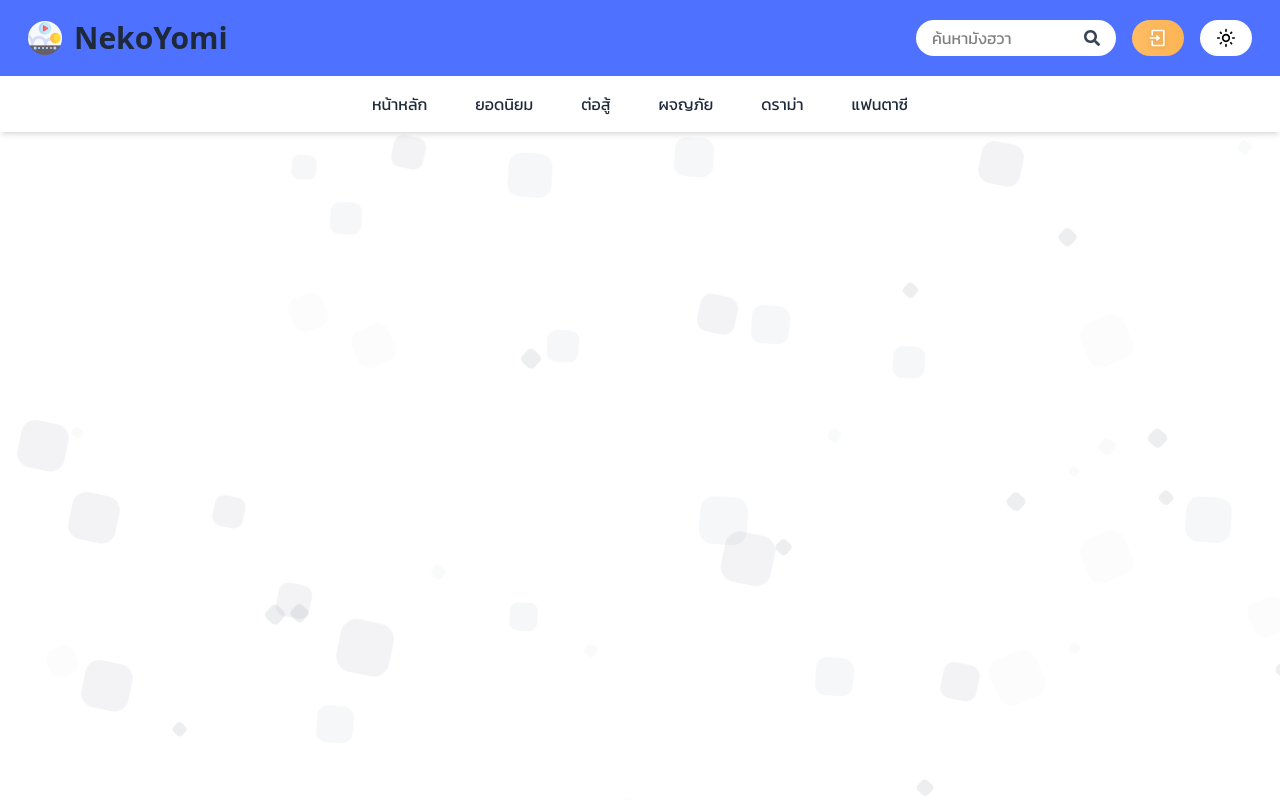
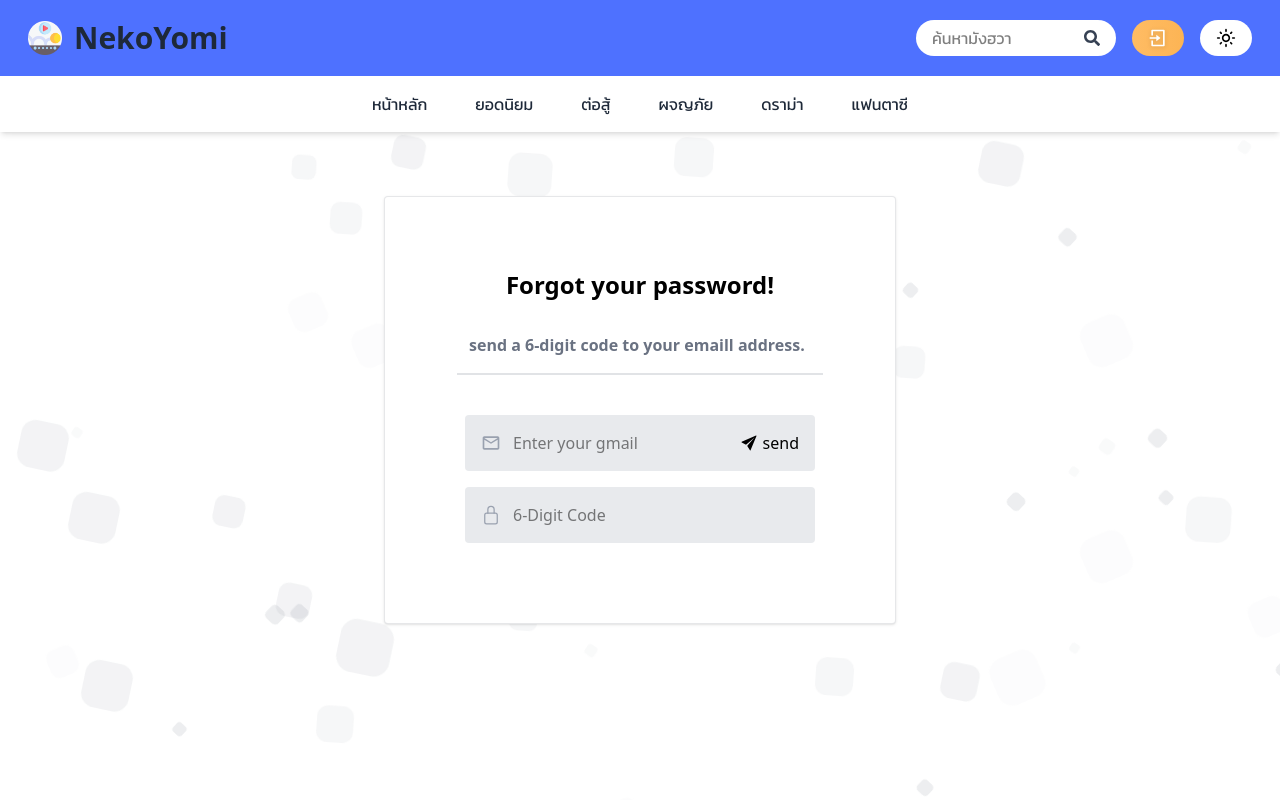
Before and after one commit to ssrpsx/nekoyomi-web, a React (Vite) app: page /forgot in a window 1280 px wide. Built offline with nearby package versions, Linux system fonts and the light colour scheme.

Commit message:
added function : forgot_password

```diff
--- a/src/App.jsx
+++ b/src/App.jsx
@@ -3,6 +3,7 @@ import Navbar from './components/Navbar/navbar'
 import Bg from './components/BG/background'
 import Home from './link/home'
 import Auth from './components/auth/auth'
+import Forgot from './link/forgot'
 import { BrowserRouter, Route, Routes } from 'react-router-dom'
 
 function App() {
@@ -13,6 +14,7 @@ function App() {
       <Routes>
         <Route path='/' element={<Home />}/>
         <Route path='/Auth' element={<Auth />}/>
+        <Route path='/forgot' element={<Forgot />}/>
       </Routes>
     </BrowserRouter>
   )
--- a/src/components/Navbar/navbar.jsx
+++ b/src/components/Navbar/navbar.jsx
@@ -1,5 +1,5 @@
 import React, { useState } from 'react'
-import { useLocation, useNavigate } from 'react-router-dom';
+import { useNavigate } from 'react-router-dom';
 
 import Logo from "../../assets/Logo.png"
 
--- a/src/components/auth/auth.jsx
+++ b/src/components/auth/auth.jsx
@@ -1,19 +1,46 @@
 import React, { useState } from 'react'
-import Logo from "../../assets/Logo.png"
+import { useNavigate } from 'react-router-dom';
 import { MdOutlineMailOutline } from "react-icons/md";
 import { FaRegUser } from "react-icons/fa6";
 import { IoLockClosedOutline } from "react-icons/io5";
 
 function Login() {
+    const navigate = useNavigate();
+    const [ismenu, setismenu] = useState(false)
+    const [username, setusername] = useState("")
+    const [password, setpassword] = useState("")
+
+    const handleLogin = () => {
+        if (!username || !password) {
+            alert("Please enter both username and password.");
+            return;
+        }
+
+        //code
+
+        alert("Logged in successfully!");
+    };
+
+    const handleLoginClick = () => {
+        navigate('/forgot');
+    };
     return (
         <div className='block'>
             <div className='p-2 text-center relative'>
                 <FaRegUser className="absolute left-6 top-1/2 transform -translate-y-1/2 text-gray-400 text-xl" />
-                <input type="text" placeholder='ีUsername' className='p-4 pl-12 w-full bg-gray-300/50 rounded dark:bg-gray-400/50 dark:text-gray-300' />
+                <input type="text"
+                    placeholder='Username'
+                    required
+                    onChange={e => setusername(e.target.value)}
+                    className='p-4 pl-12 w-full bg-gray-300/50 rounded dark:bg-gray-400/50 dark:text-gray-300' />
             </div>
             <div className='p-2 text-center relative'>
                 <IoLockClosedOutline className="absolute left-6 top-1/2 transform -translate-y-1/2 text-gray-400 text-xl" />
-                <input type="password" placeholder='Password' className='p-4 pl-12 w-full bg-gray-300/50 rounded dark:bg-gray-400/50 dark:text-gray-300' />
+                <input type="password"
+                    placeholder='Password'
+                    required
+                    onChange={e => setpassword(e.target.value)}
+                    className='p-4 pl-12 w-full bg-gray-300/50 rounded dark:bg-gray-400/50 dark:text-gray-300' />
             </div>
             <div className='p-2 mt-1 mb-5 block sm:flex justify-between'>
                 <div className='mb-2 sm:mb-0'>
@@ -21,40 +48,85 @@ function Login() {
                     <span className='text-gray-700 dark:text-gray-400'>Remember me</span>
                 </div>
                 <div>
-                    <a href="#" className='text-blue-600 dark:text-blue-400'>Forgot password?</a>
+                    <a className='text-blue-600 dark:text-blue-400 cursor-pointer' onClick={handleLoginClick}>Forgot password?</a>
                 </div>
             </div>
             <div className='p-2 text-center'>
-                <button className='w-full bg-[#5313c4] p-4 rounded text-white font-bold cursor-pointer' onClick={() => { alert("You have been Sign Up is Success") }}>Log in</button>
+                <button className='w-full bg-[#5313c4] p-4 rounded text-white font-bold cursor-pointer' onClick={handleLogin}>Log in</button>
             </div>
         </div>
     )
 }
+function SignUp() {
+    const [gmail, setGmail] = useState("");
+    const [username, setUsername] = useState("");
+    const [password, setPassword] = useState("");
 
-function SignUp() {
+    const handleSignUp = () => {
+        if (!gmail || !username || !password) {
+            alert("Please fill in all fields.");
+            return;
+        }
+
+        if (!gmail.includes("@") || !gmail.includes(".")) {
+            alert("Please enter a valid Gmail address.");
+            return;
+        }
+
+        //code
+
+        alert("You have signed up successfully!");
+    };
+
     return (
         <div className='block'>
             <div className='p-2 text-center relative'>
                 <MdOutlineMailOutline className="absolute left-6 top-1/2 transform -translate-y-1/2 text-gray-400 text-xl" />
-                <input type="gmail" placeholder='Gmail' className='p-4 pl-12 w-full bg-gray-300/50 rounded dark:bg-gray-400/50 dark:text-gray-300' />
+                <input
+                    type="email"
+                    placeholder='Gmail'
+                    required
+                    value={gmail}
+                    onChange={(e) => setGmail(e.target.value)}
+                    className='p-4 pl-12 w-full bg-gray-300/50 rounded dark:bg-gray-400/50 dark:text-gray-300'
+                />
             </div>
             <div className='p-2 text-center relative'>
                 <FaRegUser className="absolute left-6 top-1/2 transform -translate-y-1/2 text-gray-400 text-xl" />
-                <input type="text" placeholder='ีUsername' className='p-4 pl-12 w-full bg-gray-300/50 rounded dark:bg-gray-400/50 dark:text-gray-300' />
+                <input
+                    type="text"
+                    placeholder='Username'
+                    required
+                    value={username}
+                    onChange={(e) => setUsername(e.target.value)}
+                    className='p-4 pl-12 w-full bg-gray-300/50 rounded dark:bg-gray-400/50 dark:text-gray-300'
+                />
             </div>
             <div className='p-2 text-center relative'>
                 <IoLockClosedOutline className="absolute left-6 top-1/2 transform -translate-y-1/2 text-gray-400 text-xl" />
-                <input type="password" placeholder='Password' className='p-4 pl-12 w-full bg-gray-300/50 rounded dark:bg-gray-400/50 dark:text-gray-300' />
+                <input
+                    type="password"
+                    placeholder='Password'
+                    required
+                    value={password}
+                    onChange={(e) => setPassword(e.target.value)}
+                    className='p-4 pl-12 w-full bg-gray-300/50 rounded dark:bg-gray-400/50 dark:text-gray-300'
+                />
             </div>
             <div className='p-2 mt-1 mb-5'>
-                <input type="checkbox" className='mr-1 cursor-pointer'></input>
+                <input type="checkbox" className='mr-1 cursor-pointer' />
                 <span className='text-gray-700 dark:text-gray-400'>Remember me</span>
             </div>
             <div className='p-2 text-center'>
-                <button className='w-full bg-[#5313c4] p-4 rounded text-white font-bold cursor-pointer' onClick={() => { alert("You have been Sign Up is Success") }}>Sign Up</button>
+                <button
+                    className='w-full bg-[#5313c4] p-4 rounded text-white font-bold cursor-pointer'
+                    onClick={handleSignUp}
+                >
+                    Sign Up
+                </button>
             </div>
         </div>
-    )
+    );
 }
 
 function auth() {
@@ -87,7 +159,6 @@ function auth() {
                 {isLogin ? <Login /> : <SignUp />}
             </div>
         </div>
-
     )
 }
 
--- /dev/null
+++ b/src/link/forgot.jsx
@@ -0,0 +1,100 @@
+import React, { useState, useEffect } from 'react'
+import { IoIosSend } from "react-icons/io";
+import { MdOutlineMailOutline } from "react-icons/md";
+import { IoLockClosedOutline } from "react-icons/io5";
+
+function forgot() {
+    const [issend, setissend] = useState(false);
+    const [timer, setTimer] = useState(60);
+    const [intervalId, setIntervalId] = useState(null);
+    const [gmail, setgmail] = useState("")
+
+    useEffect(() => {
+        const lastSent = localStorage.getItem("code_sent_time");
+        if (lastSent) {
+            const secondsPassed = Math.floor((Date.now() - Number(lastSent)) / 1000);
+            if (secondsPassed < 60) {
+                setissend(true);
+                setTimer(60 - secondsPassed);
+                startCountdown(60 - secondsPassed);
+            } else {
+                localStorage.removeItem("code_sent_time");
+            }
+        }
+    }, []);
+
+    const startCountdown = (startFrom = 60) => {
+        let time = startFrom;
+        const id = setInterval(() => {
+            time -= 1;
+            setTimer(time);
+            if (time <= 0) {
+                clearInterval(id);
+                setissend(false);
+                setTimer(60);
+                localStorage.removeItem("code_sent_time");
+            }
+        }, 1000);
+        setIntervalId(id);
+    };
+
+    const generateCode = () => {
+        return Math.floor(100000 + Math.random() * 900000).toString();
+    };
+
+    const handleSend = () => {
+        if (issend) return;
+        if (!gmail.includes("@") || !gmail.includes(".") || !gmail) {
+            alert("Please enter a valid Gmail address.");
+            return;
+        }
+
+        //code
+
+        localStorage.setItem("code_sent_time", Date.now().toString());
+        setissend(true);
+        startCountdown();
+    };
+
+
+    return (
+        <div className="flex justify-center items-center h-full mt-[8vh]">
+            <div className="w-11/12 sm:w-2/5 bg-white px-8 py-6 sm:p-18 rounded shadow-sm border border-gray-900/10 h-full dark:bg-gray-800">
+                <h1 className='text-center text-2xl font-bold mb-8 dark:text-gray-200'>Forgot your password!</h1>
+                <h2 className='pl-3 text-left text-base font-bold text-gray-500 dark:text-gray-400'>send a 6-digit code to your emaill address.</h2>
+                <div className='px-2 pt-0 pb-4 mb-8 border-b-2 border-gray-500/20'>
+                </div>
+                <div className='block'>
+                    <div className='p-2 text-center relative'>
+                        <MdOutlineMailOutline className="absolute left-6 top-1/2 transform -translate-y-1/2 text-gray-400 text-xl" />
+                        <input type="gmail"
+                            placeholder='Enter your gmail'
+                            required
+                            onChange={e => setgmail(e.target.value)}
+                            className='p-4 pl-12 pr-20 w-full bg-gray-300/50 rounded dark:bg-gray-400/50 dark:text-gray-300' />
+                        <div className='absolute right-6 top-1/2 transform -translate-y-1/2 flex items-center gap-1 cursor-pointer  dark:text-white' onClick={handleSend}>
+                            <IoIosSend className='text-xl' />
+                            <span>{issend ? `${timer}s` : "send"}</span>
+                        </div>
+                    </div>
+                    <div className='p-2 text-center relative'>
+                        <IoLockClosedOutline className="absolute left-6 top-1/2 transform -translate-y-1/2 text-gray-400 text-xl" />
+                        <input
+                            type="text"
+                            placeholder="6-Digit Code"
+                            maxLength={6}
+                            inputMode="numeric"
+                            pattern="\d*"
+                            className="p-4 pl-12 w-full bg-gray-300/50 rounded dark:bg-gray-400/50 dark:text-gray-300"
+                            onChange={(e) => {
+                                const onlyNums = e.target.value.replace(/[^0-9]/g, '').slice(0, 6);
+                                e.target.value = onlyNums;
+                            }} />
+                    </div>
+                </div>
+            </div>
+        </div>
+    )
+}
+
+export default forgot
```
